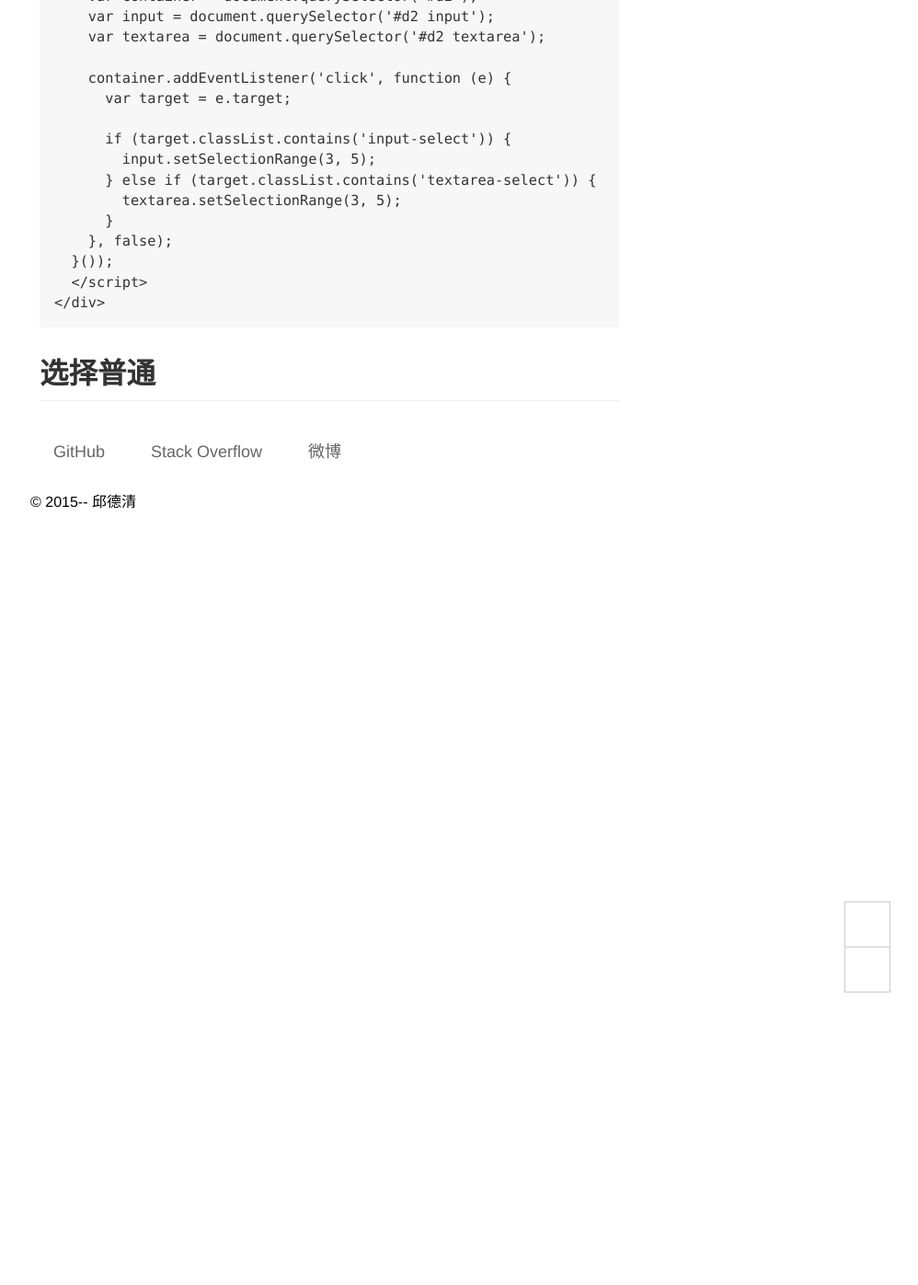
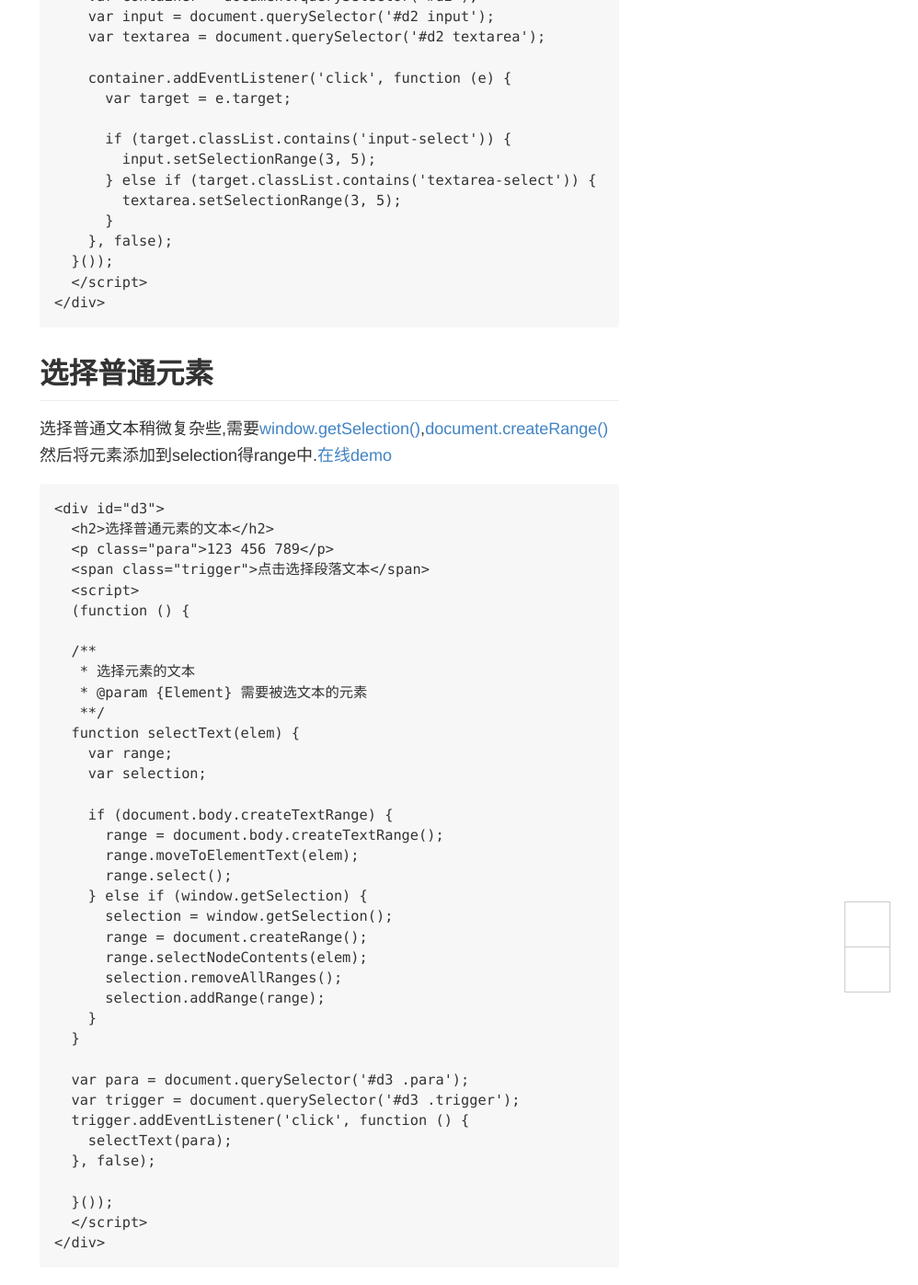
Before and after one commit to footmess/qiu-deqing.github.io, a Jekyll site: the page built from html5/_posts/2015-08-11-select-element-text.md, in a window 1280 px wide and 1400 px high, scrolled down 1279 px. Shown: the top 1397 px of the window at 92% size, without its empty margins (282-1280 px from the left). Built offline with Jekyll 4.4.1, drawn with Linux system fonts in a browser that asks for light colours; some web fonts are replaced; comment, search, counter and statistics services are not loaded; before the commit the page ends 1851 px from its top, so only the background shows below that.

Commit message:
finish select element text

````diff
--- a/html5/_posts/2015-08-11-select-element-text.md
+++ b/html5/_posts/2015-08-11-select-element-text.md
@@ -67,8 +67,53 @@ input, textarea具有[setSelectionRange(start, end)][4]方法,可以选择内容
 </div>
 ```
 
-## 选择普通
+## 选择普通元素
 
+选择普通文本稍微复杂些,需要[window.getSelection()][6],[document.createRange()][7]然后将元素添加到selection得range中.[在线demo][8]
+
+```
+<div id="d3">
+  <h2>选择普通元素的文本</h2>
+  <p class="para">123 456 789</p>
+  <span class="trigger">点击选择段落文本</span>
+  <script>
+  (function () {
+
+  /**
+   * 选择元素的文本
+   * @param {Element} 需要被选文本的元素
+   **/
+  function selectText(elem) {
+    var range;
+    var selection;
+
+    if (document.body.createTextRange) {
+      range = document.body.createTextRange();
+      range.moveToElementText(elem);
+      range.select();
+    } else if (window.getSelection) {
+      selection = window.getSelection();
+      range = document.createRange();
+      range.selectNodeContents(elem);
+      selection.removeAllRanges();
+      selection.addRange(range);
+    }
+  }
+
+  var para = document.querySelector('#d3 .para');
+  var trigger = document.querySelector('#d3 .trigger');
+  trigger.addEventListener('click', function () {
+    selectText(para);
+  }, false);
+
+  }());
+  </script>
+</div>
+```
+
+[8]: http://qiudeqing.com/demo/html5/select-element-text.html#d3
+[7]: https://developer.mozilla.org/en-US/docs/Web/API/Document/createRange
+[6]: https://developer.mozilla.org/en-US/docs/Web/API/Window/getSelection
 [5]: http://qiudeqing.com/demo/html5/select-element-text.html#d2
 [4]: https://developer.mozilla.org/en-US/docs/Web/API/HTMLInputElement/setSelectionRange
 [3]: http://qiudeqing.com/demo/html5/select-element-text.html#d1
````
